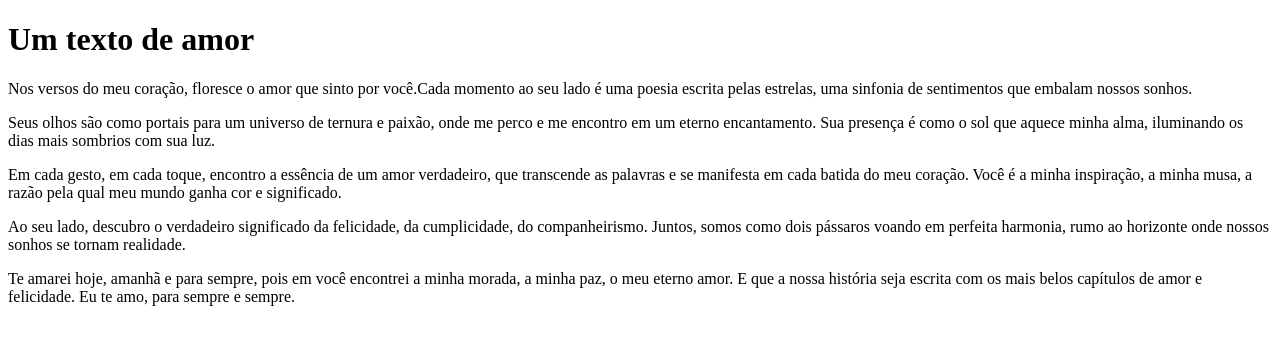
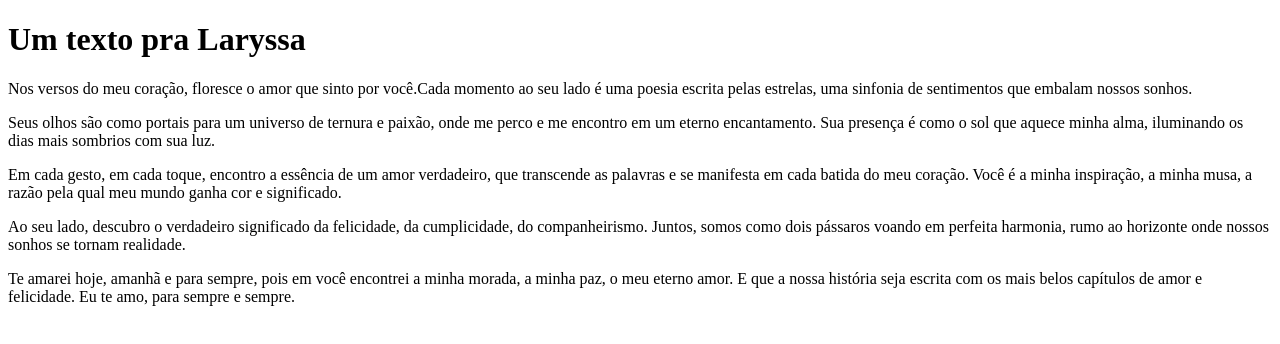
Before and after one commit to KinslayerHG/clone-tabnews, a Next.js app: page / in a window 1280 px wide. Shown: the top 344 px of the page. Built offline with nearby package versions, Linux system fonts and the light colour scheme.

Commit message:
mundando a frase h1

```diff
--- a/pages/index.js
+++ b/pages/index.js
@@ -1,5 +1,5 @@
 function Home() {
-    return <><h1> Um texto de amor</h1><></>
+    return <><h1> Um texto pra Laryssa</h1><></>
         <p>Nos versos do meu coração, floresce o amor que sinto por você.Cada momento ao seu lado é uma poesia escrita pelas estrelas, uma sinfonia de sentimentos que embalam nossos sonhos.</p>
 
         <p>Seus olhos são como portais para um universo de ternura e paixão, onde me perco e me encontro em um eterno encantamento. Sua presença é como o sol que aquece minha alma, iluminando os dias mais sombrios com sua luz.</p>
```
